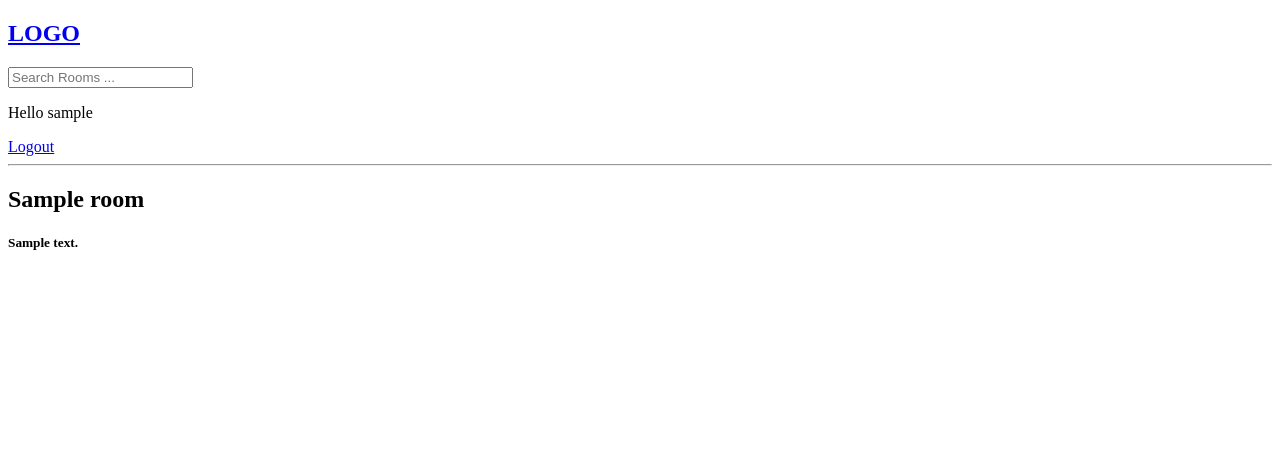
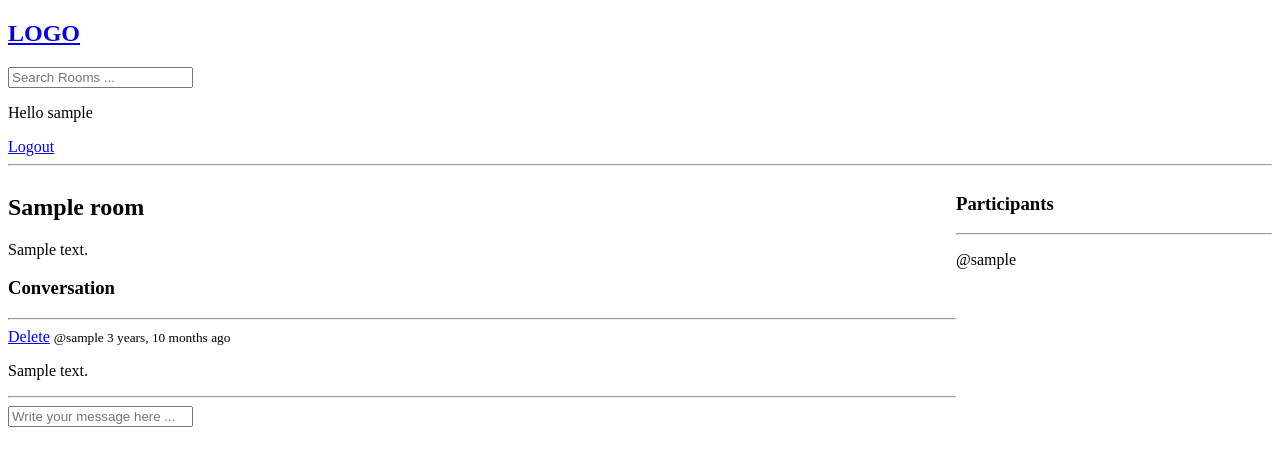
Before and after one commit to Mapphie/studybud, a Django app: page /room/1 in a window 1280 px wide. Shown: the top 466 px of the page. Run offline with Django 4.2, Linux system fonts and the light colour scheme; a user stored in the database is signed in; tables that the repository leaves empty hold one stand-in row (values such as "Sample post").

Commit message:
messages

```diff
--- a/studybud/basee/models.py
+++ b/studybud/basee/models.py
@@ -9,17 +9,17 @@ class Topic(models.Model):
         return self.name
 
 class Room(models.Model):
-    host = models.ForeignKey(User, on_delete=models.SET_NULL,null=True)
+    host = models.ForeignKey(User, on_delete=models.SET_NULL, null=True)
     topic = models.ForeignKey(Topic, on_delete=models.SET_NULL, null=True)
 
     name = models.CharField(max_length=200)
-    description = models.TextField(null = True, blank=True)
-    #participants =
-    uptaded = models.DateTimeField(auto_now= True)
+    description = models.TextField(null=True, blank=True)
+    participants = models.ManyToManyField(User, related_name="participants", blank=True)
+    updated = models.DateTimeField(auto_now=True)
     created = models.DateTimeField(auto_now_add=True)
 
     class Meta:
-        ordering = ['-created']
+        ordering = ['-updated','-created']
 
     def __str__(self):
         return self.name
--- a/studybud/basee/templates/basee/room.html
+++ b/studybud/basee/templates/basee/room.html
@@ -1,7 +1,58 @@
 {% extends 'main.html' %}
 
 {%block content%}
-    <h2>{{room.name}}</h2>
-    <h5>{{room.description}}</h5>
+
+    <style>
+        .room-container{
+            display: grid;
+            grid-template-columns: 3fr 1fr;
+        }
+    </style>
+
+
+    <div class="room-container">
+
+        <div>
+            <h2>{{room.name}}</h2>
+            <div>
+                <p>{{room.description}}</p>
+            </div>
+            <div class="comment-wrapper">
+                <h3>Conversation</h3>
+                <hr>
+
+                {% for message in room_messages %}
+                    <div>
+                        {% if request.user == message.user %}
+                            <a href=" {%url 'delete-message' message.id %} ">Delete</a>
+                        {% endif %}
+                        <small>@{{message.user}}  {{message.created|timesince}} ago</small>
+                        <p> {{message.body}} </p>
+                        <hr>
+                    </div>
+                {% endfor %}
+            </div>
+            {% if request.user.is_authenticated %}
+                <div class="comment-form">
+                    <form action="" method="POST">
+                        {% csrf_token %}
+                        <input type="text" name="body" placeholder="Write your message here ...">
+                    </form>
+                </div>
+            {% endif %}
+        </div>
+
+        <div>
+            <h3>Participants</h3>
+            <hr>
+
+            {% for user in participants %}
+                <div>
+                    <p>@{{user.username}}</p>
+                </div>
+            {% endfor %}
+        </div>
+    </div>
+
 
 {% endblock %}
--- a/studybud/basee/urls.py
+++ b/studybud/basee/urls.py
@@ -11,4 +11,5 @@ urlpatterns = [
     path('create-room/', views.createRoom, name="create-room"),
     path('update-room/<str:pk>', views.updateRoom, name="update-room"),
     path('delete-room/<str:pk>', views.deleteRoom, name="delete-room" ),
+    path('delete-message/<str:pk>', views.deleteMessage, name="delete-message" ),
 ]
--- a/studybud/basee/views.py
+++ b/studybud/basee/views.py
@@ -6,7 +6,7 @@ from django.contrib.auth import authenticate, login, logout
 from django.contrib.auth.forms import UserCreationForm
 from django.contrib import messages
 from django.contrib.auth.decorators import login_required
-from .models import Room, Topic
+from .models import Room, Topic, Message
 from .forms import RoomForm
 
 def loginPage(request):
@@ -69,9 +69,20 @@ def home(request):
     return render(request, 'basee/home.html', context)
 
 def room(request, pk):
+    room = Room.objects.get(id = pk)
+    room_messages = room.message_set.all().order_by('-created')
+    participants = room.participants.all()
 
-    room = Room.objects.get(id = pk)
-    context = {'room': room}
+    if request.method == 'POST':
+        message = Message.objects.create(
+            user=request.user,
+            room = room,
+            body = request.POST.get('body')
+        )
+        room.participants.add(request.user)
+        return redirect('room', pk=room.id)
+
+    context = {'room': room, 'room_messages': room_messages, 'participants': participants}
     return render(request, 'basee/room.html', context)
 
 @login_required(login_url ='login' )
@@ -116,3 +127,15 @@ def deleteRoom(request,pk):
         room.delete()
         return redirect('home')
     return render(request, 'basee/delete.html', {'obj': room})
+
+@login_required(login_url ='login' )
+def deleteMessage(request,pk):
+    message = Message.objects.get(id=pk)
+
+    if request.user != message.user:
+        return HttpResponse('Your are not allowed to do that !!')
+
+    if request.method == 'POST':
+        message.delete()
+        return redirect('home')
+    return render(request, 'basee/delete.html', {'obj': message})
```
Also changed, not shown: studybud/basee/migrations/0003_alter_room_options_rename_uptaded_room_updated_and_more.py (added).
